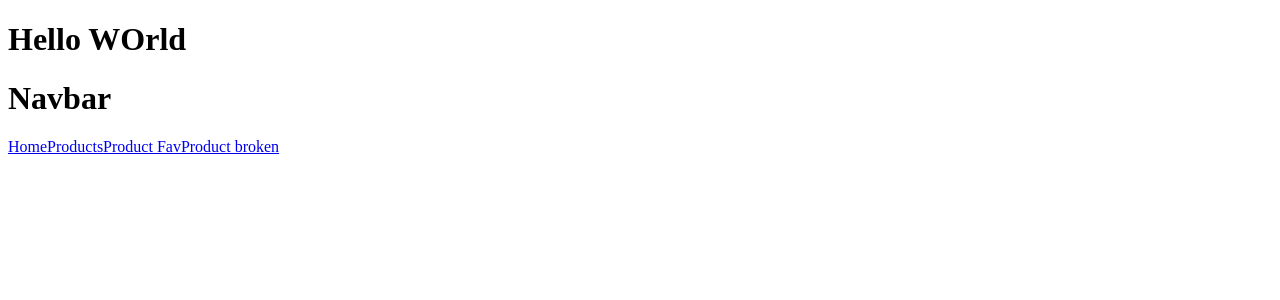
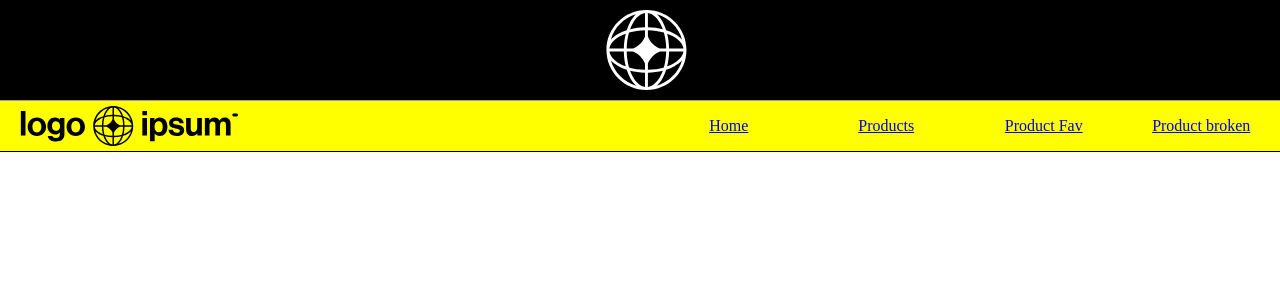
Before and after one commit to BrynyPatchett/shopping-cart-project, a React (Vite) app: page / in a window 1280 px wide. Shown: the top 300 px of the page. Built offline with nearby package versions, Linux system fonts and the light colour scheme.

Commit message:
Added navbar and header styling

```diff
--- a/src/components/navbar/navbar.jsx
+++ b/src/components/navbar/navbar.jsx
@@ -1,14 +1,20 @@
 import { Link } from "react-router-dom";
+import styles from './navbar.module.css'
+import logo from './logo_placeholder.svg'
 
 function Navbar({navlinks}){
 
 
-return(<>
-<h1>Navbar</h1>
-{navlinks && navlinks.map((link,i) => {
-    return(<Link key={i} to={link.path}>{link.text}</Link>)
-})}
-</>)
+return(<nav className={styles.navbar}>
+<div className={styles.imageContainer}><img  src={logo}/></div>
+<div className={styles.navlinksContainer}>
+    {navlinks && navlinks.map((link,i) => {
+        return(<div key={i} className={styles.navlink}>
+            <Link key={i} to={link.path}>{link.text}</Link>
+        </div>)
+    })}
+</div>
+</nav>)
 
 }
 
--- /dev/null
+++ b/src/components/navbar/navbar.module.css
@@ -0,0 +1,32 @@
+.navbar{
+   display: flex;
+   width: 100%;
+   justify-content: space-between;
+   background-color: yellow;
+   border-top: 1px solid rgb(160, 155, 155);
+   border-bottom: 1px solid black;
+   padding-top: 5px;
+   padding-bottom: 5px;
+}
+
+.imageContainer{
+    display: flex;
+    width: 50%;
+    padding-left: 20px;
+}
+
+.navlinksContainer{
+    display: flex;
+    width: 50%;
+    justify-content: space-between;
+    align-items: center;
+}
+
+.navlink{
+    justify-content: center;
+    align-items: center;
+    flex: 1;
+    display: flex;
+    height: 100%;
+
+}
--- a/src/components/product/product.jsx
+++ b/src/components/product/product.jsx
@@ -5,7 +5,7 @@ function Product(){
     let {productID} = useParams();
     console.log(productID);
     if(productID !== '1'){
-        throw Error("Sorry this product does not exist");
+        throw new Error("Sorry this product does not exist");
     }
 return(<>
 <h1>PRODUCT</h1>
--- a/src/components/products/products.jsx
+++ b/src/components/products/products.jsx
@@ -2,11 +2,7 @@ import { useParams } from "react-router-dom"
 
 function Products(){
 
-    // let {path} = useParams();
-    // console.log(path)
-    // if(path !== undefined){
-    //    throw new Error();
-    // }
+
 return(<>
 <h1>Products PAGE</h1>
 </>)
--- /dev/null
+++ b/src/index.css
@@ -0,0 +1,3 @@
+body {
+    margin: 0;
+}
--- a/src/main.jsx
+++ b/src/main.jsx
@@ -4,6 +4,7 @@ import { createBrowserRouter, RouterProvider } from 'react-router-dom'
 import Root from './routes/root.jsx'
 import RouteError from './routeError.jsx'
 import Product from './components/product/product.jsx'
+import './index.css'
 
 const router = createBrowserRouter([{
   path: "/",
@@ -22,6 +23,7 @@ const router = createBrowserRouter([{
         {
           path: "product/:productID",
           element:<Product/>,
+          errorElement: <p>Sorry, this product does not exist.</p>
         },
         {
           path: "*",
--- a/src/routeError.jsx
+++ b/src/routeError.jsx
@@ -4,7 +4,6 @@ import { useRouteError } from "react-router-dom";
 
 function RouteError() {
     const error = useRouteError();
-    console.error(error);
     return (
         <> <div id="error-page">
             <h1>Oops!</h1>
--- a/src/routes/root.jsx
+++ b/src/routes/root.jsx
@@ -1,6 +1,8 @@
 import { useState } from 'react'
 import Navbar from '../components/navbar/navbar';
 import { Outlet } from 'react-router-dom';
+import styles from './root.module.css'
+import logoSplash from './logo_splash.svg'
 
 
 function Root() {
@@ -26,7 +28,7 @@ function Root() {
 
   return (
     <>
-      <h1>Hello WOrld</h1>
+      <header className={styles.header}><img src={logoSplash} alt="" /></header>
       <Navbar navlinks={NavbarLinks}/>
       <div className='main'>
         <Outlet/>
--- /dev/null
+++ b/src/routes/root.module.css
@@ -0,0 +1,14 @@
+.root{
+    background-color: black;
+}
+
+.header{
+    background-color: black;
+    height: 100px;
+    display: flex;
+    justify-content: center;
+    >img{
+        max-width: 100%;
+        height: 100px;
+    }
+}
```
Also changed, not shown: src/components/navbar/logo_placeholder.svg (added), src/routes/logo_splash.svg (added).
